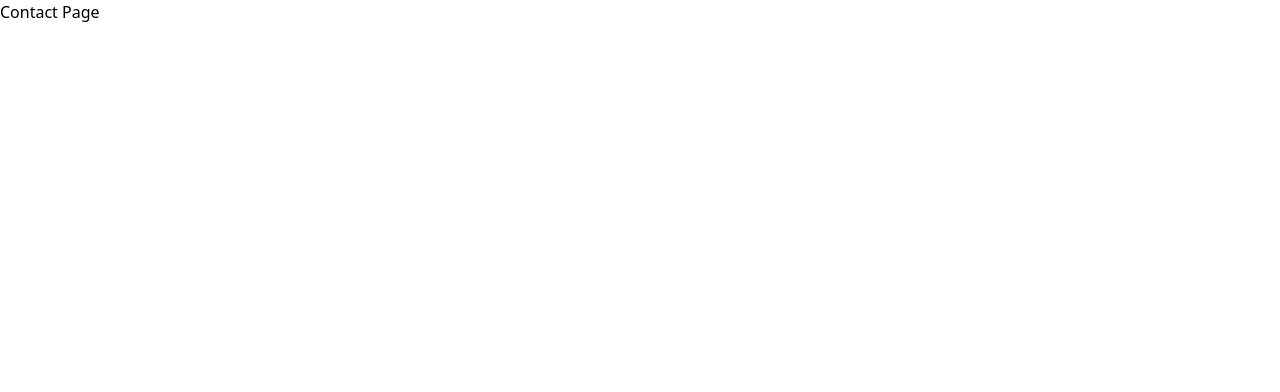
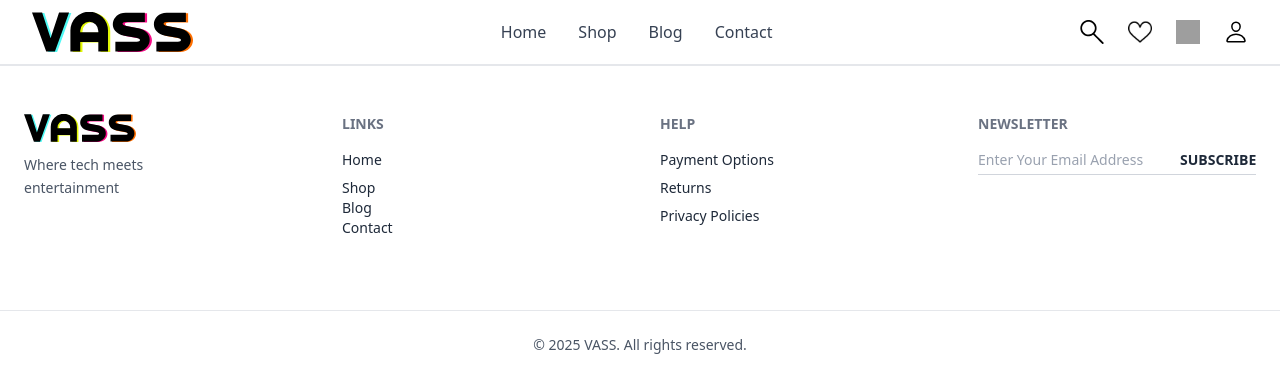
Before and after one commit to Sssebas81/vass-ecommerce, a React (Vite) app in the folder vass-ecommerce/: page /Contact in a window 1280 px wide. Shown: the top 392 px of the page. Built offline with nearby package versions, Linux system fonts and the light colour scheme; grey boxes are pictures that could not be loaded.

Commit message:
feat: add Contact page and link in navbar

```diff
--- a/vass-ecommerce/src/components/navbar/Navbar.tsx
+++ b/vass-ecommerce/src/components/navbar/Navbar.tsx
@@ -39,7 +39,7 @@ const Navbar = () => {
             <NavLink to="/Profile">
               <img src="/img/Persona.svg" alt="User" className="w-6 h-6 cursor-pointer" />
             </NavLink>
-          </div>
+          </div>
 
           {/* Mobile Menu Button */}
           <div className="md:hidden">
--- a/vass-ecommerce/src/main.tsx
+++ b/vass-ecommerce/src/main.tsx
@@ -4,6 +4,7 @@ import './index.css'
 import App from './App.tsx'
 import { BrowserRouter, createBrowserRouter, RouterProvider } from 'react-router-dom'
 import Home from './pages/home/Home.tsx'
+import Contact from './pages/contact/Contact.tsx'
 import { h2 } from 'framer-motion/client'
 const Routes=createBrowserRouter([{
 path : '/',
@@ -26,7 +27,7 @@ path : '/',
   element:<h2>Cart Page</h2>
 },{
   path:"/Contact",
-  element:<h2>Contact Page</h2>
+  element:<Contact/>
 },{
   path:"/Blog",
   element:<h2>Blog Page</h2>
--- /dev/null
+++ b/vass-ecommerce/src/pages/contact/Contact.tsx
@@ -0,0 +1,13 @@
+import Navbar from "../../components/navbar/Navbar";
+import Footer from  "../../components/footer/Footer"
+
+function Contact() {
+    return (
+        <div>
+            <Navbar />
+            <Footer />
+        </div>
+    );
+}
+
+export default Contact;
```
